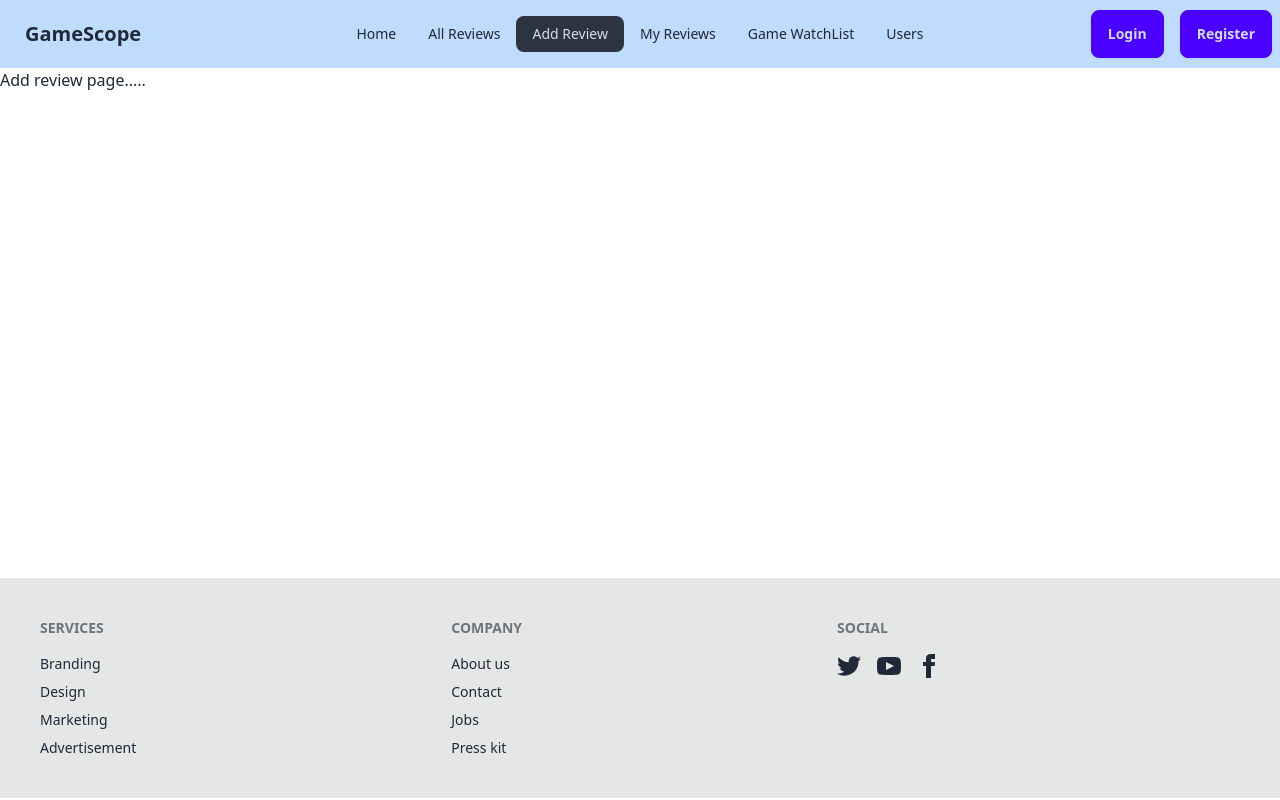
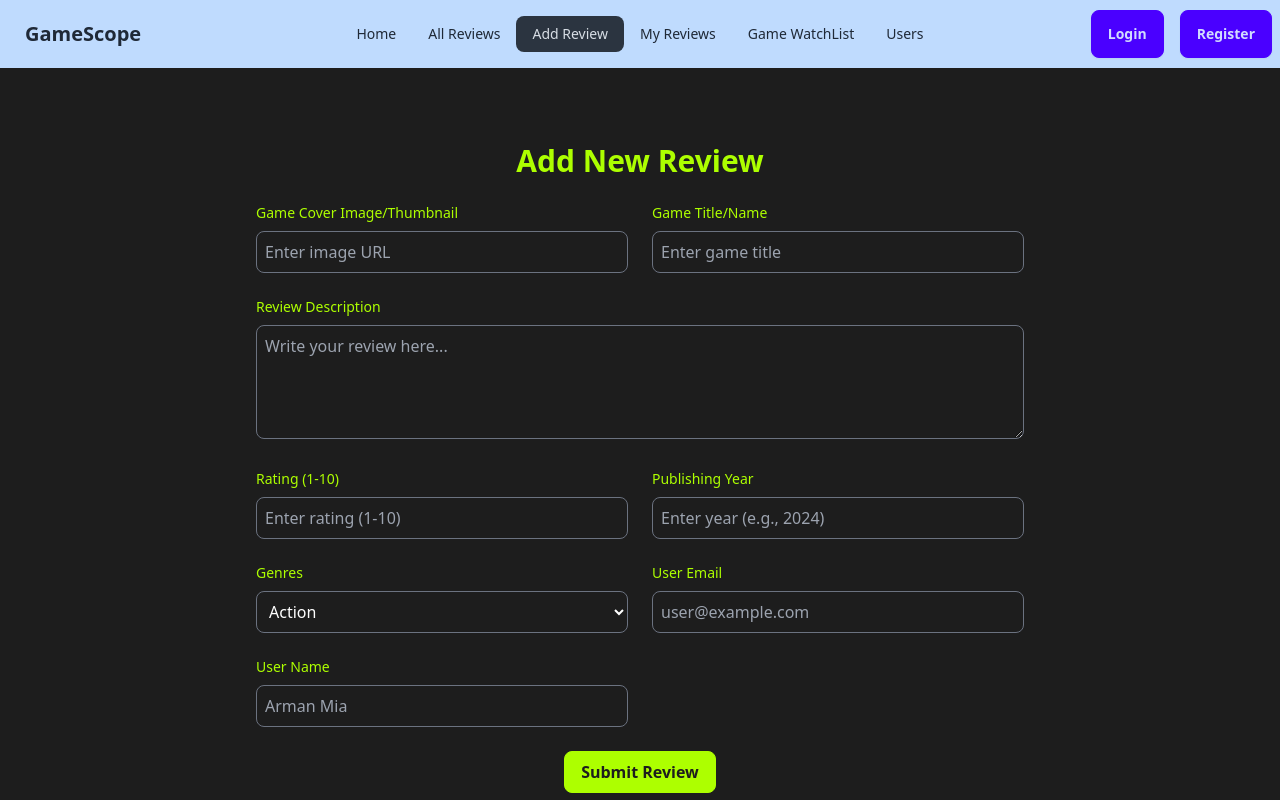
Before and after one commit to arman-miaa/GameScope, a React (Vite) app: page /addReview in a window 1280 px wide. Shown: the top 800 px of the page. Built offline with nearby package versions, Linux system fonts and the light colour scheme.

Commit message:
added add review form

```diff
--- a/src/Private/AddReview.jsx
+++ b/src/Private/AddReview.jsx
@@ -1,9 +1,186 @@
 
 const AddReview = () => {
+
+    const handleSubmit = e => {
+        e.preventDefault();
+        const form = e.target;
+        const image = form.image.value;
+        const title = form.title.value;
+        const review = form.review.value;
+        const rating = form.rating.value;
+        const year = form.year.value;
+        const genres = form.genres.value;
+        const email = form.email.value;
+        const name = form.name.value;
+        console.log(image,title,review,rating,year,genres,email,name);
+}
+
     return (
-        <div>
-            Add review page.....
+      <div className="min-h-screen bg-[#1D1D1D] text-white flex items-center justify-center py-12 px-4">
+        <div className="max-w-3xl w-full">
+          <h2 className="text-3xl font-bold text-center text-[#ADFF00] mb-6">
+            Add New Review
+          </h2>
+          <form onSubmit={handleSubmit} className="grid grid-cols-1 md:grid-cols-2 gap-6">
+            {/* Game Cover Image */}
+            <div>
+              <label
+                htmlFor="coverImage"
+                className="block text-sm font-medium text-[#ADFF00] mb-2"
+              >
+                Game Cover Image/Thumbnail
+              </label>
+              <input
+                type="url"
+                id="coverImage"
+                name="image"
+                placeholder="Enter image URL"
+                className="w-full border border-gray-500 bg-[#1D1D1D] text-white rounded-lg p-2 focus:border-[#ADFF00] focus:ring-[#ADFF00]"
+              />
+            </div>
+
+            {/* Game Title */}
+            <div>
+              <label
+                htmlFor="gameTitle"
+                className="block text-sm font-medium text-[#ADFF00] mb-2"
+              >
+                Game Title/Name
+              </label>
+              <input
+                type="text"
+                id="gameTitle"
+                name="title"
+                placeholder="Enter game title"
+                className="w-full border border-gray-500 bg-[#1D1D1D] text-white rounded-lg p-2 focus:border-[#ADFF00] focus:ring-[#ADFF00]"
+              />
+            </div>
+
+            {/* Review Description */}
+            <div className="md:col-span-2">
+              <label
+                htmlFor="reviewDescription"
+                className="block text-sm font-medium text-[#ADFF00] mb-2"
+              >
+                Review Description
+              </label>
+              <textarea
+                id="reviewDescription"
+                name="review"
+                rows="4"
+                placeholder="Write your review here..."
+                className="w-full border border-gray-500 bg-[#1D1D1D] text-white rounded-lg p-2 focus:border-[#ADFF00] focus:ring-[#ADFF00]"
+              ></textarea>
+            </div>
+
+            {/* Rating */}
+            <div>
+              <label
+                htmlFor="rating"
+                className="block text-sm font-medium text-[#ADFF00] mb-2"
+              >
+                Rating (1-10)
+              </label>
+              <input
+                type="number"
+                id="rating"
+                name="rating"
+                min="1"
+                max="10"
+                placeholder="Enter rating (1-10)"
+                className="w-full border border-gray-500 bg-[#1D1D1D] text-white rounded-lg p-2 focus:border-[#ADFF00] focus:ring-[#ADFF00]"
+              />
+            </div>
+
+            {/* Publishing Year */}
+            <div>
+              <label
+                htmlFor="publishingYear"
+                className="block text-sm font-medium text-[#ADFF00] mb-2"
+              >
+                Publishing Year
+              </label>
+              <input
+                type="number"
+                id="publishingYear"
+                            name="year"
+                            min='1990'
+                            max='2024'
+                placeholder="Enter year (e.g., 2024)"
+                className="w-full border border-gray-500 bg-[#1D1D1D] text-white rounded-lg p-2 focus:border-[#ADFF00] focus:ring-[#ADFF00]"
+              />
+            </div>
+
+            {/* Genres */}
+            <div>
+              <label
+                htmlFor="genres"
+                className="block text-sm font-medium text-[#ADFF00] mb-2"
+              >
+                Genres
+              </label>
+              <select
+                id="genres"
+                name="genres"
+                className="w-full border border-gray-500 bg-[#1D1D1D] text-white rounded-lg p-2 focus:border-[#ADFF00] focus:ring-[#ADFF00]"
+              >
+                <option value="Action">Action</option>
+                <option value="RPG">RPG</option>
+                <option value="Adventure">Adventure</option>
+                <option value="Sandbox">Sandbox</option>
+                <option value="Horror">Horror</option>
+              </select>
+            </div>
+
+            {/* User Email */}
+            <div>
+              <label
+                htmlFor="userEmail"
+                className="block text-sm font-medium text-[#ADFF00] mb-2"
+              >
+                User Email
+              </label>
+              <input
+                type="email"
+                id="userEmail"
+                name="email"
+                value="user@example.com" // Replace dynamically
+                readOnly
+                className="w-full border border-gray-500 bg-[#1D1D1D] text-gray-400 rounded-lg p-2 cursor-not-allowed"
+              />
+            </div>
+
+            {/* User Name */}
+            <div>
+              <label
+                htmlFor="userName"
+                className="block text-sm font-medium text-[#ADFF00] mb-2"
+              >
+                User Name
+              </label>
+              <input
+                type="text"
+                id="userName"
+                name="name"
+
+                            defaultValue='Arman Mia'
+                readOnly
+                className="w-full border border-gray-500 bg-[#1D1D1D] text-gray-400 rounded-lg p-2 cursor-not-allowed"
+              />
+            </div>
+
+            {/* Submit Button */}
+            <div className="md:col-span-2 text-center">
+              <button
+                type="submit"
+                className="bg-[#ADFF00] text-[#1D1D1D] font-bold py-2 px-4 rounded-lg hover:bg-[#1D1D1D] hover:text-[#ADFF00] border border-[#ADFF00] transition"
+              >
+                Submit Review
+              </button>
+            </div>
+          </form>
         </div>
+      </div>
     );
 };
 
```
